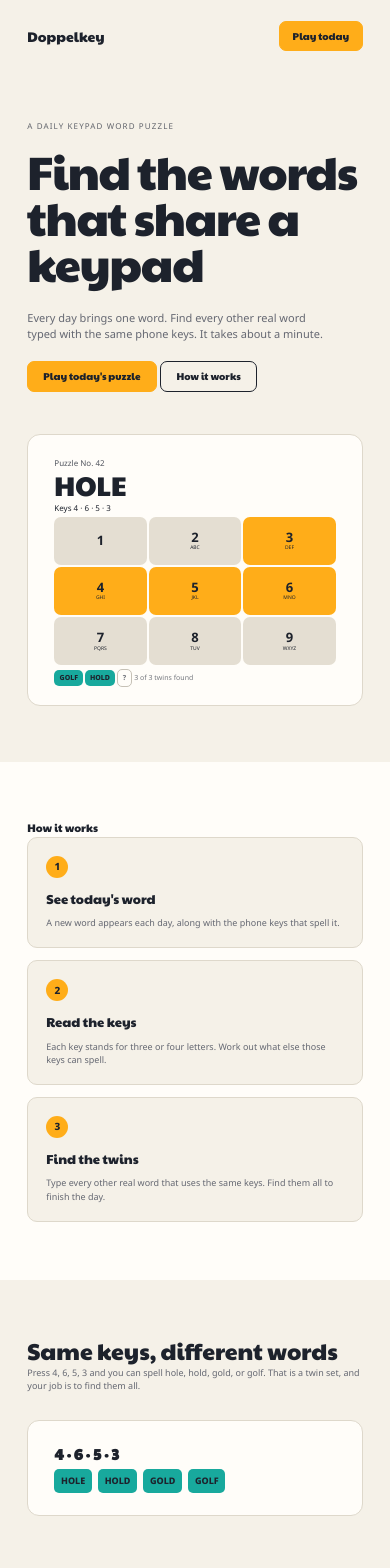
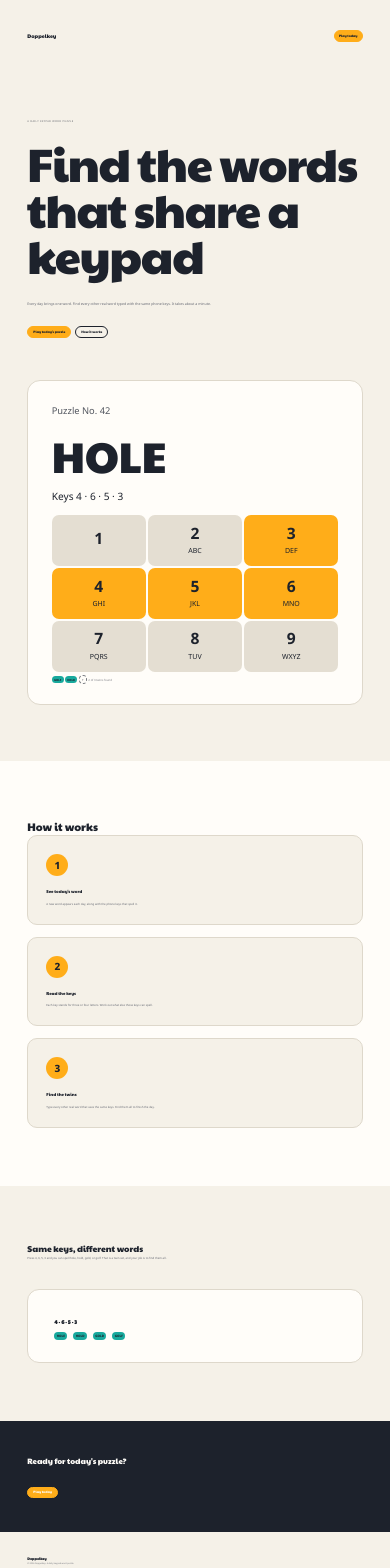
Before and after one commit to doppelkey/doppelkey.com, a Next.js app: page / in a window 390 px wide. Shown: the top 1568 px of the page. Built offline with nearby package versions, Linux system fonts and the light colour scheme.

Commit message:
feat: keypad now to scale

```diff
--- a/app/globals.css
+++ b/app/globals.css
@@ -10,55 +10,55 @@ a { color: inherit; text-decoration: none; }
 .hero-section { background: var(--cream); min-height: 39.5vw; }
 .site-header { height: 5.2vw; min-height: 54px; display: flex; align-items: center; justify-content: space-between; }
 .brand, h1, h2, h3, .puzzle-card h2, .button { font-family: var(--font-paytone-one), sans-serif; }
-.brand { font-size: clamp(14px, 1.35vw, 20px); }
-.main-nav { display: flex; align-items: center; gap: clamp(18px, 2.4vw, 34px); font-size: clamp(9px, .75vw, 11px); }
+.brand { font-size: 1.35vw; }
+.main-nav { display: flex; align-items: center; gap: 2.4vw; font-size: .75vw; }
 .main-nav a:not(.button) { color: #4f535b; }
-.button { display: inline-flex; align-items: center; justify-content: center; background: var(--orange); border: 1px solid var(--orange); border-radius: 7px; padding: .68em 1.5em; font-size: clamp(10px, .85vw, 13px); white-space: nowrap; }
+.button { display: inline-flex; align-items: center; justify-content: center; background: var(--orange); border: 1px solid var(--orange); border-radius: 7px; padding: .68em 1.5em; font-size: .85vw; white-space: nowrap; }
 .button-small { padding: .65em 1.25em; }
 .button-outline { background: transparent; border-color: var(--ink); }
 .hero-content { display: flex; justify-content: space-between; align-items: center; padding: 3.2vw 0 4.1vw; }
 .hero-copy { width: 48%; }
-.eyebrow { margin: 0 0 1.2vw; font-size: clamp(8px, .65vw, 10px); letter-spacing: .14em; color: #62656c; }
-h1 { margin: 0; font-size: clamp(34px, 4vw, 60px); line-height: .98; letter-spacing: -.025em; }
-.hero-description { width: 70%; margin: 1.8vw 0 1.5vw; color: var(--muted); line-height: 1.45; font-size: clamp(11px, .9vw, 14px); }
+.eyebrow { margin: 0 0 1.2vw; font-size: .65vw; letter-spacing: .14em; color: #62656c; }
+h1 { margin: 0; font-size: 4vw; line-height: .98; letter-spacing: -.025em; }
+.hero-description { width: 70%; margin: 1.8vw 0 1.5vw; color: var(--muted); line-height: 1.45; font-size: .9vw; }
 .hero-actions { display: flex; gap: 1vw; }
-.puzzle-card { width: 37%; background: var(--paper); border: 1px solid var(--line); border-radius: 13px; padding: 1.6vw 2.2vw 1.3vw; }
-.puzzle-meta { font-size: clamp(8px, .6vw, 9px); color: #52565f; margin-bottom: .8vw; }
-.puzzle-card h2 { font-size: clamp(27px, 3.2vw, 48px); line-height: 1; margin: 0 0 .65vw; }
-.key-summary { margin: 0 0 .9vw; font-size: clamp(8px, .6vw, 9px); }
+.puzzle-card { width: 41.5%; background: var(--paper); border: 1px solid var(--line); border-radius: 13px; padding: 3.2vw 3vw 2.5vw; }
+.puzzle-meta { font-size: 1vw; color: #52565f; margin-bottom: 2.4vw; }
+.puzzle-card h2 { font-size: 4.2vw; line-height: 1; margin: 0 0 1.4vw; }
+.key-summary { margin: 0 0 1.8vw; font-size: 1vw; }
 .keypad { display: grid; grid-template-columns: repeat(3, 1fr); gap: .55vw; }
-.key { height: 3.2vw; min-height: 33px; border-radius: 7px; background: #e4ded2; display: flex; flex-direction: column; justify-content: center; align-items: center; }
-.key strong { font-size: clamp(13px, 1.1vw, 16px); line-height: 1; }
-.key span { font-size: clamp(5px, .48vw, 7px); margin-top: .2vw; }
+.key { height: 5vw; border-radius: 7px; background: #e4ded2; display: flex; flex-direction: column; justify-content: center; align-items: center; }
+.key strong { font-size: 1.4vw; line-height: 1; }
+.key span { font-size: .6vw; margin-top: .35vw; }
 .key-active { background: var(--orange); }
 .puzzle-footer { display: flex; align-items: center; gap: .35vw; margin-top: .9vw; }
-.status { border-radius: 5px; padding: .42em .75em; font-size: clamp(7px, .58vw, 9px); font-weight: 800; }
+.status { border-radius: 5px; padding: .55em .85em; font-size: .7vw; font-weight: 800; }
 .status-teal { background: var(--teal); }
-.status-missing { border: 1px solid #c6c1b6; color: #777a80; }
-.found-copy { color: #777a80; font-size: clamp(7px, .55vw, 8px); margin-left: .1vw; }
+.status-missing { border: 1px dashed #777a80; color: #777a80; }
+.found-copy { color: #777a80; font-size: .72vw; margin-left: .1vw; }
 .how-section { padding: 5.4vw 0 5.5vw; background: var(--paper); }
-.section-title { margin: 0 0 2.5vw; font-size: clamp(22px, 2.15vw, 32px); }
+.section-title { margin: 0 0 2.5vw; font-size: 2.15vw; }
 .steps-grid { display: grid; grid-template-columns: repeat(3, 1fr); gap: 1.4vw; }
 .step { background: var(--cream); border: 1px solid var(--line); border-radius: 10px; padding: 1.4vw 1.7vw 1.6vw; min-height: 9.8vw; }
 .step-number { display: grid; place-items: center; width: 1.7vw; min-width: 22px; height: 1.7vw; min-height: 22px; background: var(--orange); border-radius: 50%; font-weight: 800; font-size: clamp(10px, .8vw, 12px); }
-.step h3 { margin: 1vw 0 .65vw; font-size: clamp(13px, 1.1vw, 16px); }
-.step p, .example-copy p { margin: 0; color: var(--muted); line-height: 1.45; font-size: clamp(9px, .72vw, 11px); }
+.step h3 { margin: 1vw 0 .65vw; font-size: 1.1vw; }
+.step p, .example-copy p { margin: 0; color: var(--muted); line-height: 1.45; font-size: .72vw; }
 .example-section { background: var(--cream); padding: 5.3vw 0; }
 .example-layout { display: flex; align-items: center; justify-content: space-between; }
 .example-copy { width: 42%; }
-.example-copy h2 { margin: 0 0 .8vw; font-size: clamp(23px, 2.2vw, 33px); line-height: 1.1; }
+.example-copy h2 { margin: 0 0 .8vw; font-size: 2.2vw; line-height: 1.1; }
 .word-example { width: 47%; background: var(--paper); border: 1px solid var(--line); border-radius: 12px; padding: 1.7vw 2.1vw; }
-.word-example strong { font-family: var(--font-paytone-one), sans-serif; font-size: clamp(15px, 1.35vw, 20px); }
+.word-example strong { font-family: var(--font-paytone-one), sans-serif; font-size: 1.35vw; }
 .word-list { display: flex; gap: .45vw; margin-top: 1vw; }
-.word-list span { background: var(--teal); border-radius: 5px; padding: .55em .75em; font-weight: 800; font-size: clamp(9px, .8vw, 12px); }
+.word-list span { background: var(--teal); border-radius: 5px; padding: .55em .75em; font-weight: 800; font-size: .8vw; }
 .cta-section { background: var(--ink); color: var(--paper); padding: 3.1vw 0; }
 .cta-content { display: flex; align-items: center; justify-content: space-between; }
-.cta-content h2 { margin: 0; font-size: clamp(22px, 2vw, 30px); }
+.cta-content h2 { margin: 0; font-size: 2vw; }
 .site-footer { background: var(--cream); padding: 1.7vw 0; }
 .footer-content { display: flex; justify-content: space-between; align-items: flex-end; }
-.footer-content strong { display: block; font-family: var(--font-paytone-one), sans-serif; font-size: clamp(11px, .9vw, 14px); }
-.footer-content small { display: block; color: #777a80; margin-top: .25vw; font-size: clamp(7px, .55vw, 8px); }
-.footer-content nav { display: flex; gap: 1.5vw; color: #60636a; font-size: clamp(7px, .55vw, 8px); }
+.footer-content strong { display: block; font-family: var(--font-paytone-one), sans-serif; font-size: .9vw; }
+.footer-content small { display: block; color: #777a80; margin-top: .25vw; font-size: .55vw; }
+.footer-content nav { display: flex; gap: 1.5vw; color: #60636a; font-size: .55vw; }
 @media (max-width: 600px) {
   .content-wrap, .site-header { width: 86%; }
   .site-header { height: 72px; }
@@ -71,8 +71,13 @@ h1 { margin: 0; font-size: clamp(34px, 4vw, 60px); line-height: .98; letter-spac
   .eyebrow { margin-bottom: 16px; }
   h1 { font-size: clamp(38px, 12vw, 60px); }
   .hero-description { width: 90%; margin: 24px 0 20px; }
-  .puzzle-card { max-width: 430px; padding: 22px 26px 18px; }
-  .key { height: 48px; }
+  .puzzle-card { max-width: 430px; padding: 6vw 6vw 5vw; }
+  .puzzle-meta { margin-bottom: 4vw; font-size: 2.4vw; }
+  .puzzle-card h2 { font-size: 11vw; margin-bottom: 3vw; }
+  .key-summary { margin-bottom: 3vw; font-size: 2.6vw; }
+  .key { height: 13vw; }
+  .key strong { font-size: 4vw; }
+  .key span { font-size: 1.8vw; margin-top: 1vw; }
   .how-section, .example-section { padding: 58px 0; }
   .section-title { margin-bottom: 24px; }
   .steps-grid { grid-template-columns: 1fr; gap: 12px; }
--- a/app/page.tsx
+++ b/app/page.tsx
@@ -2,7 +2,7 @@ const keys = [["1", ""], ["2", "ABC"], ["3", "DEF"], ["4", "GHI"], ["5", "JKL"],
 
 function Header() { return <header className="site-header"><a className="brand" href="#top">Doppelkey</a><nav className="main-nav"><a href="#how-it-works">How to play</a><a href="#archive">Archive</a><a href="#about">About</a><a className="button button-small" href="#puzzle">Play today</a></nav></header>; }
 
-function PuzzleCard() { return <div className="puzzle-card" id="puzzle"><div className="puzzle-meta">Puzzle No. 42</div><h2>HOLE</h2><p className="key-summary">Keys 4 · 6 · 5 · 3</p><div className="keypad">{keys.map(([number, letters]) => <div className={`key ${["3", "4", "5", "6"].includes(number) ? "key-active" : ""}`} key={number}><strong>{number}</strong><span>{letters}</span></div>)}</div><div className="puzzle-footer"><span className="status status-teal">GOLF</span><span className="status status-teal">HOLD</span><span className="status status-missing">?</span><span className="found-copy">3 of 3 twins found</span></div></div>; }
+function PuzzleCard() { return <div className="puzzle-card" id="puzzle"><div className="puzzle-meta">Puzzle No. 42</div><h2>HOLE</h2><p className="key-summary">Keys 4 · 6 · 5 · 3</p><div className="keypad">{keys.map(([number, letters]) => <div className={`key ${["3", "4", "5", "6"].includes(number) ? "key-active" : ""}`} key={number}><strong>{number}</strong><span>{letters}</span></div>)}</div><div className="puzzle-footer"><span className="status status-teal">GOLF</span><span className="status status-teal">HOLD</span><span className="status status-missing">?</span><span className="found-copy">2 of 3 twins found</span></div></div>; }
 
 function HowItWorks() { const steps = [["1", "See today's word", "A new word appears each day, along with the phone keys that spell it."], ["2", "Read the keys", "Each key stands for three or four letters. Work out what else those keys can spell."], ["3", "Find the twins", "Type every other real word that uses the same keys. Find them all to finish the day."]]; return <section className="how-section" id="how-it-works"><div className="content-wrap"><h2>How it works</h2><div className="steps-grid">{steps.map(([number, title, copy]) => <article className="step" key={number}><span className="step-number">{number}</span><h3>{title}</h3><p>{copy}</p></article>)}</div></div></section>; }
 
```
